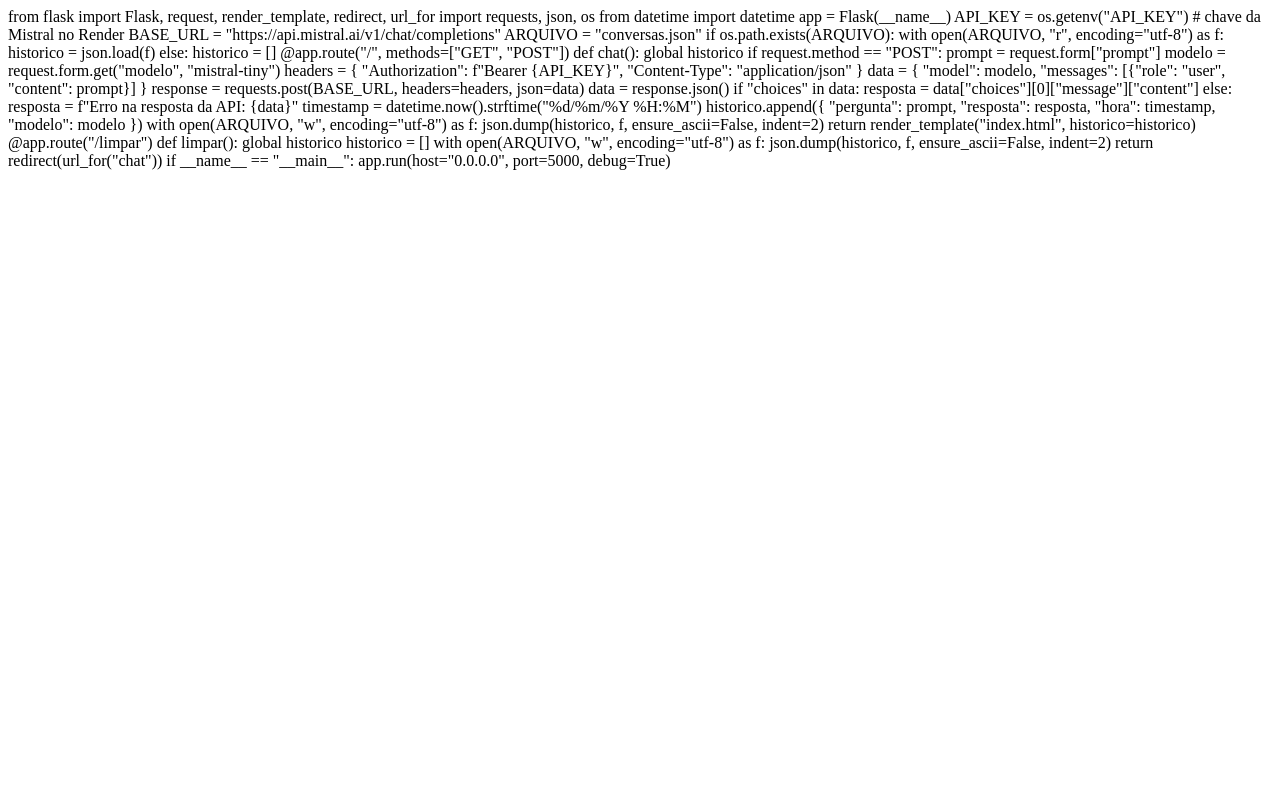
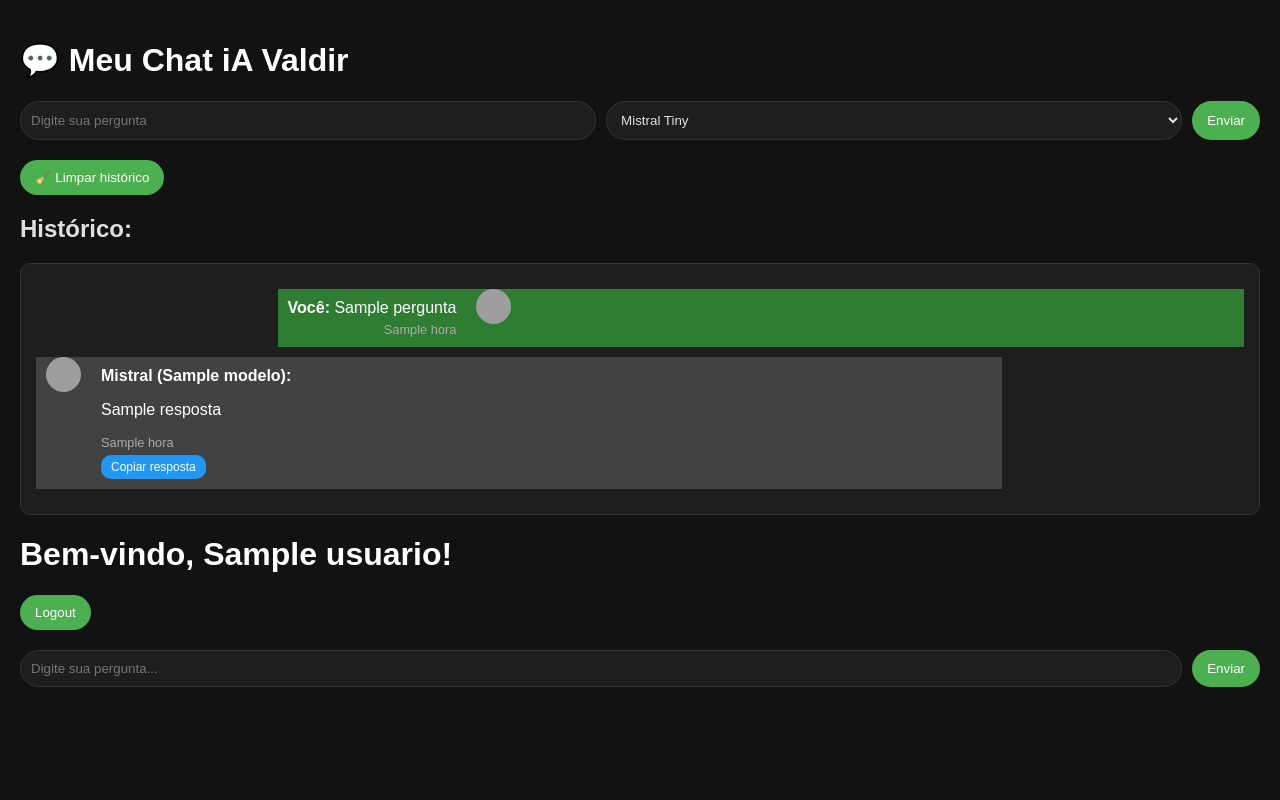
Before and after one commit to ValdirWAP/meu-chat-mistral, a Flask app: template templates/index.html in a window 1280 px wide. Run offline with Flask 3, Linux system fonts and the light colour scheme; the template is opened without the code that fills it: most values are stand-ins (such as "Sample title", 1, 10 or a date in 2020); grey boxes are pictures that could not be loaded.

Commit message:
Update index.html

```diff
--- a/templates/index.html
+++ b/templates/index.html
@@ -1,63 +1,175 @@
-from flask import Flask, request, render_template, redirect, url_for
-import requests, json, os
-from datetime import datetime
+<!doctype html>
+<html>
+  <head>
+    <title>Meu Chat iA (Valdir)</title>
+    <style>
+      body {
+        font-family: Arial, sans-serif;
+        background: #121212;
+        color: #e0e0e0;
+        padding: 20px;
+        margin: 0;
+      }
+      h1 { color: #fff; }
+      form {
+        margin-bottom: 20px;
+        display: flex;
+        gap: 10px;
+        flex-wrap: wrap;
+      }
+      input[type="text"], select {
+        flex: 1;
+        padding: 10px;
+        border-radius: 20px;
+        border: 1px solid #333;
+        background: #1e1e1e;
+        color: #e0e0e0;
+      }
+      button {
+        padding: 10px 15px;
+        border-radius: 20px;
+        border: none;
+        background: #4CAF50;
+        color: white;
+        cursor: pointer;
+      }
+      button:hover { background: #45a049; }
+      .chat-box {
+        max-height: 400px;
+        overflow-y: auto;
+        background: #1e1e1e;
+        padding: 15px;
+        border-radius: 10px;
+        border: 1px solid #333;
+      }
+      .mensagem {
+        display: flex;
+        align-items: flex-start;
+        margin: 10px 0;
+        max-width: 80%;
+      }
+      .avatar {
+        width: 35px;
+        height: 35px;
+        border-radius: 50%;
+        margin: 0 10px;
+      }
+      .texto {
+        padding: 10px;
+        border-radius: 15px;
+        color: #fff;
+        max-width: 100%;
+      }
+      .pergunta {
+        background: #2e7d32;
+        margin-left: auto;
+        text-align: right;
+      }
+      .resposta {
+        background: #424242;
+        margin-right: auto;
+        text-align: left;
+        position: relative;
+      }
+      small {
+        color: #aaa;
+        font-size: 0.8em;
+        display: block;
+        margin-top: 5px;
+      }
+      .copy-btn {
+        background: #2196F3;
+        border: none;
+        color: white;
+        padding: 5px 10px;
+        border-radius: 10px;
+        cursor: pointer;
+        font-size: 12px;
+        margin-top: 5px;
+      }
+      .copy-btn:hover {
+        background: #1976D2;
+      }
+      @media (max-width: 600px) {
+        input[type="text"], select { font-size: 14px; }
+        button { font-size: 14px; padding: 8px 12px; }
+        .mensagem { max-width: 100%; }
+      }
+    </style>
+    <script src="https://cdn.jsdelivr.net/npm/marked/marked.min.js"></script>
+  </head>
+  <body>
+    <h1>💬 Meu Chat iA Valdir</h1>
 
-app = Flask(__name__)
+    <form method="post" action="/">
+      <input type="text" name="prompt" placeholder="Digite sua pergunta" required>
+      <select name="modelo">
+        <option value="mistral-tiny">Mistral Tiny</option>
+        <option value="mistral-small">Mistral Small</option>
+        <option value="mistral-medium">Mistral Medium</option>
+      </select>
+      <button type="submit">Enviar</button>
+    </form>
 
-API_KEY = os.getenv("API_KEY")  # chave da Mistral no Render
-BASE_URL = "https://api.mistral.ai/v1/chat/completions"
-ARQUIVO = "conversas.json"
+    <div class="botoes">
+      <a href="/limpar"><button type="button">🧹 Limpar histórico</button></a>
+    </div>
 
-if os.path.exists(ARQUIVO):
-    with open(ARQUIVO, "r", encoding="utf-8") as f:
-        historico = json.load(f)
-else:
-    historico = []
+    <h2>Histórico:</h2>
+    <div class="chat-box">
+      {% for msg in historico %}
+        <div class="mensagem pergunta">
+          <div class="texto"><b>Você:</b> {{ msg.pergunta }} <br><small>{{ msg.hora }}</small></div>
+          <img src="https://cdn-icons-png.flaticon.com/512/1946/1946429.png" class="avatar">
+        </div>
+        <div class="mensagem resposta">
+          <img src="https://cdn-icons-png.flaticon.com/512/4712/4712109.png" class="avatar">
+          <div class="texto">
+            <b>Mistral ({{ msg.modelo }}):</b>
+            <div class="markdown">{{ msg.resposta }}</div>
+            <small>{{ msg.hora }}</small>
+            <!-- Botão copiar -->
+            <button class="copy-btn" onclick="copiarResposta(this)">Copiar resposta</button>
+          </div>
+        </div>
+      {% endfor %}
+    </div>
 
-@app.route("/", methods=["GET", "POST"])
-def chat():
-    global historico
-    if request.method == "POST":
-        prompt = request.form["prompt"]
-        modelo = request.form.get("modelo", "mistral-tiny")
+    <script>
+      // Rolagem automática para última mensagem
+      var chatBox = document.querySelector(".chat-box");
+      chatBox.scrollTop = chatBox.scrollHeight;
 
-        headers = {
-            "Authorization": f"Bearer {API_KEY}",
-            "Content-Type": "application/json"
-        }
-        data = {
-            "model": modelo,
-            "messages": [{"role": "user", "content": prompt}]
-        }
-        response = requests.post(BASE_URL, headers=headers, json=data)
-        data = response.json()
+      // Converter respostas para Markdown
+      document.querySelectorAll(".markdown").forEach(function(el) {
+        el.innerHTML = marked.parse(el.textContent);
+      });
 
-        if "choices" in data:
-            resposta = data["choices"][0]["message"]["content"]
-        else:
-            resposta = f"Erro na resposta da API: {data}"
+      // Função copiar resposta
+      function copiarResposta(btn) {
+        const resposta = btn.parentElement.querySelector(".markdown").innerText;
+        navigator.clipboard.writeText(resposta).then(() => {
+          btn.textContent = "Copiado!";
+          setTimeout(() => btn.textContent = "Copiar resposta", 2000);
+        });
+      }
+    </script>
+<!DOCTYPE html>
+<html lang="pt-BR">
+<head>
+    <meta charset="UTF-8">
+    <title>Meu Chat iA</title>
+</head>
+<body>
+    <h1>Bem-vindo, {{ usuario }}!</h1>
 
-        timestamp = datetime.now().strftime("%d/%m/%Y %H:%M")
+    <div style="margin-bottom: 20px;">
+        <button onclick="window.location.href='/logout'">Logout</button>
+    </div>
 
-        historico.append({
-            "pergunta": prompt,
-            "resposta": resposta,
-            "hora": timestamp,
-            "modelo": modelo
-        })
-
-        with open(ARQUIVO, "w", encoding="utf-8") as f:
-            json.dump(historico, f, ensure_ascii=False, indent=2)
-
-    return render_template("index.html", historico=historico)
-
-@app.route("/limpar")
-def limpar():
-    global historico
-    historico = []
-    with open(ARQUIVO, "w", encoding="utf-8") as f:
-        json.dump(historico, f, ensure_ascii=False, indent=2)
-    return redirect(url_for("chat"))
-
-if __name__ == "__main__":
-    app.run(host="0.0.0.0", port=5000, debug=True)
+    <form action="/chat" method="post">
+        <input type="text" name="prompt" placeholder="Digite sua pergunta..." required>
+        <button type="submit">Enviar</button>
+    </form>
+</body>
+</html>
```
